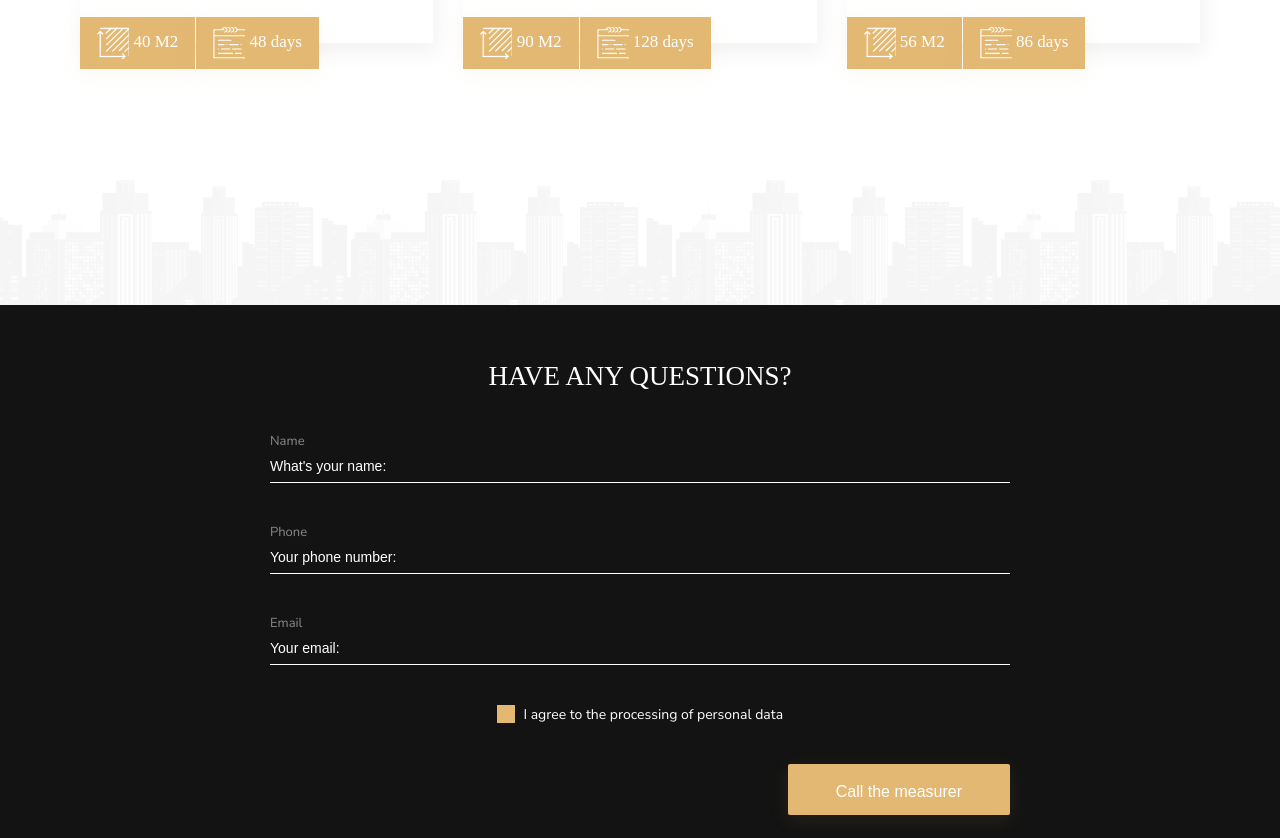
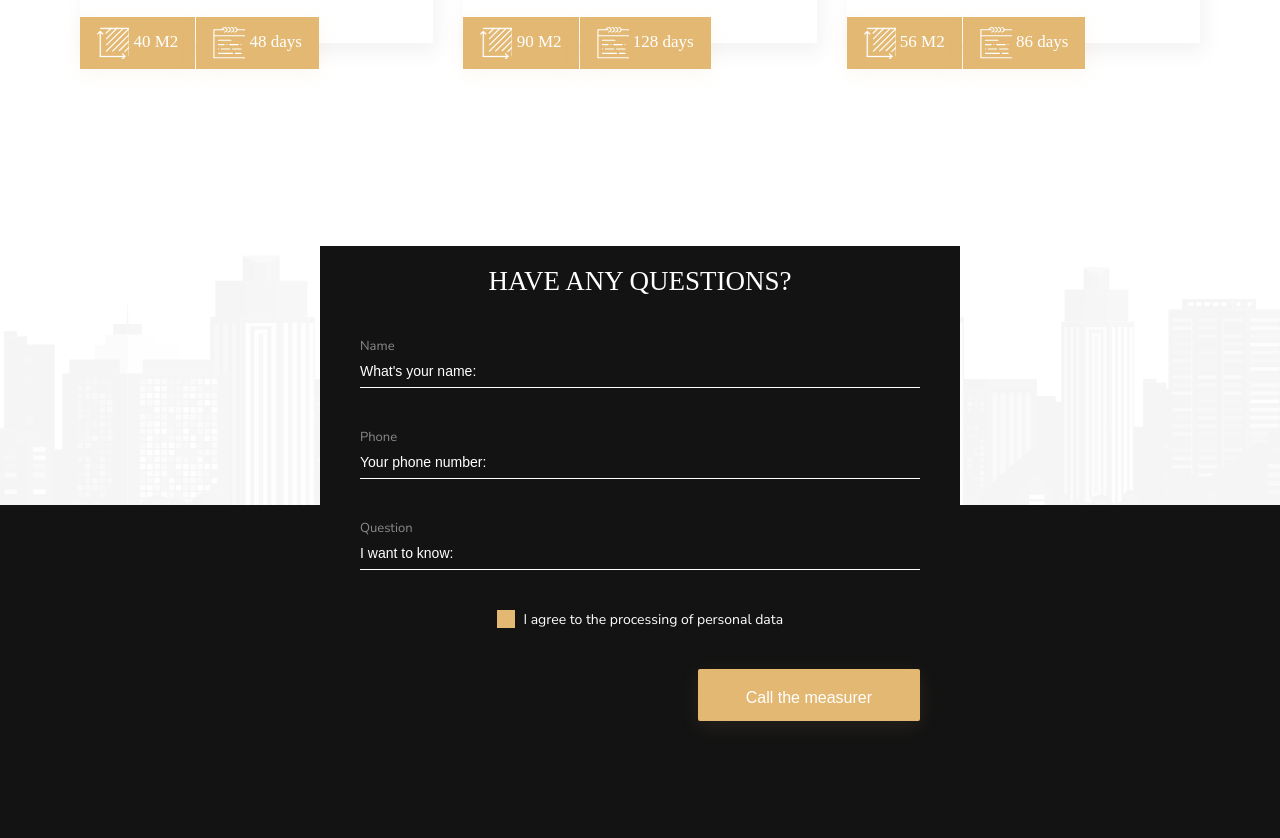
Before and after one commit to thrashches/design_studio, a plain HTML site: page index.html in a window 1280 px wide. Shown: the part 5787-6625 px from the top of the page. Drawn offline with Linux system fonts and the light colour scheme.

Commit message:
form center

```diff
--- a/assets/css/style.css
+++ b/assets/css/style.css
@@ -338,6 +338,21 @@ body {
     background-color: #131313;
 }
 
+.d-flex {
+    display: flex;
+}
+
+.content-center {
+    justify-content: center;
+}
+
+.h-200 {
+    height: 200px;
+}
+
+.h-400 {
+    height: 400px;
+}
 
 @media (min-width: 576px) {
     .navbar {
@@ -413,7 +428,6 @@ body {
 
     .fake-section {
         display: block;
-        height: 200px;
     }
 
     .bw {
@@ -586,6 +600,18 @@ body {
         bottom: 10%;
         left: 65%;
     }
+
+    .question-form-wrapper {
+        width: 100%;
+    }
+
+    .question-form {
+        position: absolute;
+        bottom: 50%;
+        left: 25%;
+        right: 25%;
+        align-self: center;
+    }
 }
 
 @media (min-width: 1400px) {
--- a/index.html
+++ b/index.html
@@ -137,7 +137,7 @@
                 </div>
             </div>
         </section>
-        <section class="fake-section">
+        <section class="fake-section h-200">
 
         </section>
 
@@ -477,16 +477,17 @@
                 </div>
             </div>
         </section>
-        <section class="fake-section p-0">
+        <section class="fake-section p-0 h-400">
             <div class="bg-houses">
 
             </div>
 
         </section>
-        <section class="dark-section">
-            <div class="container-small bg-dark">
+        <section class="dark-section relative">
+            <div class="container-small bg-dark d-flex content-center">
+                <div class="question-form-wrapper">
                     <form action="">
-                    <div class="qa-form">
+                        <div class="qa-form question-form">
                             <h1 class="title white align-center qa-form__item">have any questions?</h1>
                             <div class="input name-input qa-form__item">
                                 <label for="name">Name</label>
@@ -496,9 +497,9 @@
                                 <label for="phone">Phone</label>
                                 <input type="text" name="phone" id="phone" placeholder="Your phone number:">
                             </div>
-                        <div class="input phone-input qa-form__item">
-                            <label for="phone">Email</label>
-                            <input type="email" name="email" id="email" placeholder="Your email:">
+                            <div class="input question-input qa-form__item">
+                                <label for="question">Question</label>
+                                <input type="text" name="question" id="question" placeholder="I want to know:">
                             </div>
                             <div class="checkbox-wrapper checkbox-input qa-form__item">
                                 <label for="accept" class="checkbox__label">
@@ -512,6 +513,8 @@
                             </div>
                         </div>
                     </form>
+                </div>
+
             </div>
         </section>
     </main>
```
Lines whose indentation alone changed are shown as unchanged.
